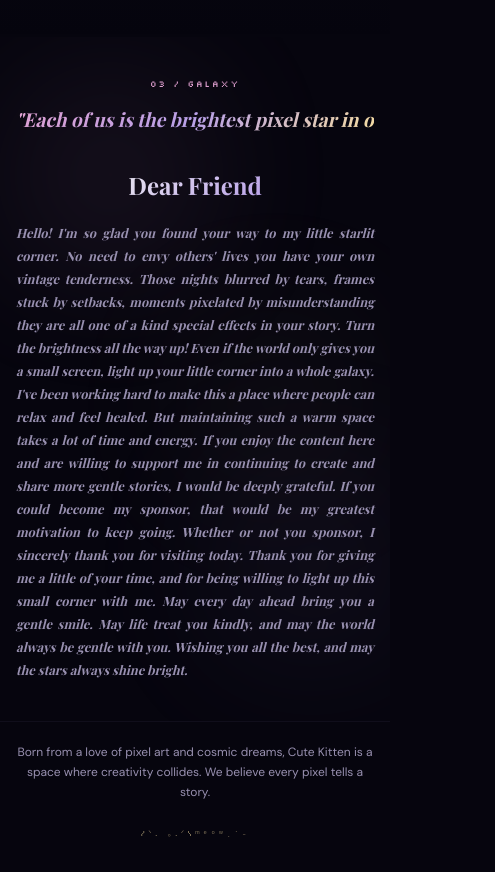
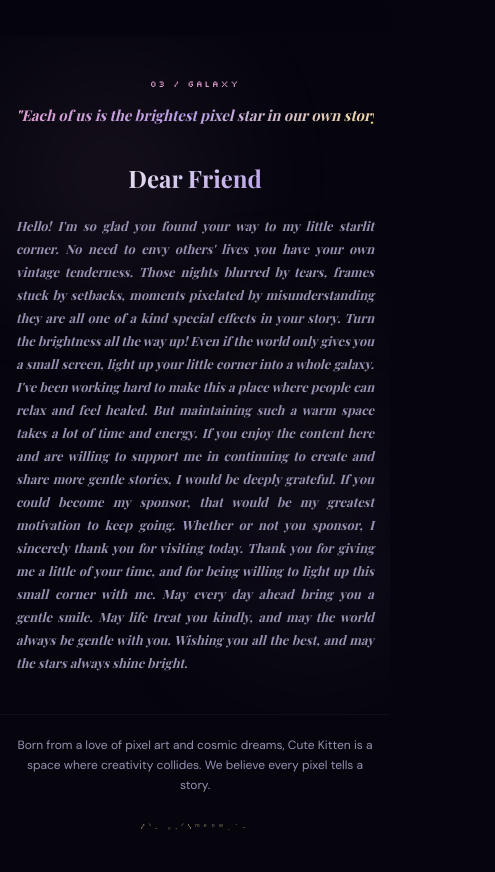
Before and after one commit to youmia-cmy/DreamPath-AI, a website: page index.html in a window 390 px wide. Shown: the part 2751-3623 px from the top of the page, 495 px wide, since content can reach past the window. Drawn offline with nearby package versions, Linux system fonts and the light colour scheme; a web font is replaced by a local one.

Commit message:
Add files via upload

```diff
--- a/index.html
+++ b/index.html
@@ -695,7 +695,7 @@ footer .footer-pixel-cat {
   .wallet-copy { font-size: 0.45rem; padding: 0.25rem 0.65rem; }
 
   /* GALAXY */
-  .galaxy-section .galaxy-quote { font-size: 1.2rem; }
+  .galaxy-section .galaxy-quote { font-size: clamp(0.75rem, 3.8vw, 1.2rem); }
   .galaxy-section .galaxy-sub { font-size: 0.8rem; }
   .galaxy-orbs .orb:nth-child(1) { width: 160px; height: 160px; }
   .galaxy-orbs .orb:nth-child(2) { width: 130px; height: 130px; }
```
